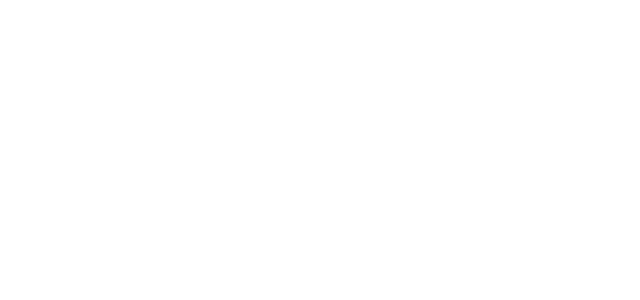
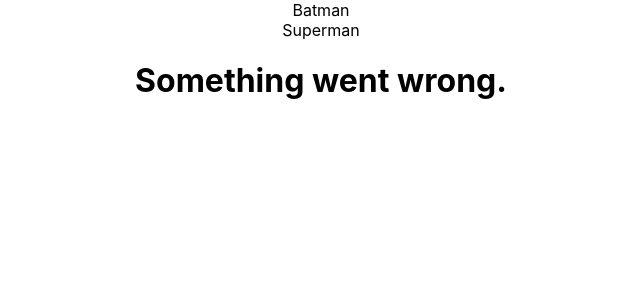
Before and after one commit to priyankarajana01/React-JS-Tutorial, a React (Create React App) app: page / in a window 1280 px wide. Shown: the top 300 px of the page, without its empty margins (319-959 px from the left). Built offline with nearby package versions, Linux system fonts and the light colour scheme.

Commit message:
error handling, portals

```diff
--- a/public/index.html
+++ b/public/index.html
@@ -29,6 +29,7 @@
   <body>
     <noscript>You need to enable JavaScript to run this app.</noscript>
     <div id="root"></div>
+    <div id="portal-root"></div>
     <!--
       This HTML file is a template.
       If you open it directly in the browser, you will see an empty page.
--- a/src/App.js
+++ b/src/App.js
@@ -28,6 +28,9 @@
 import Input from './components/Input';
 import FocusInput from './components/FocusInput';
 import FRParentInput from './components/FRParentInput';
+import PortalDemo from './components/PortalDemo';
+import Hero from './components/Hero';
+import ErrorBoundary from './components/ErrorBoundary';
 
 function App() {
   return (
@@ -71,7 +74,16 @@
       {/* <Input /> */}
       {/* <FocusInput /> */}
       {/* <FRParentInput /> */}
-
+      {/* <PortalDemo /> */}
+      <ErrorBoundary>
+        <Hero heroName="Batman" />
+      </ErrorBoundary>
+      <ErrorBoundary>
+        <Hero heroName="Superman" />
+      </ErrorBoundary>
+      <ErrorBoundary>
+        <Hero heroName="Joker" />
+      </ErrorBoundary>
 
       {/* <header className="App-header">
         <img src={logo} className="App-logo" alt="logo" />
--- /dev/null
+++ b/src/components/ErrorBoundary.js
@@ -0,0 +1,29 @@
+import React, { Component } from 'react'
+
+class ErrorBoundary extends Component {
+    constructor(props) {
+        super(props)
+
+        this.state = {
+         hasError: false
+        }
+    }
+    static getDerivedStateFromError(error) {
+        // Update state so the next render will show the fallback UI
+        return { hasError: true }
+    }
+    componentDidCatch(error, errorInfo) {
+        // You can also log the error to an error reporting service
+        console.log(error)
+        console.log(errorInfo)
+    }
+    render() {
+        if (this.state.hasError) {
+            // You can render any custom fallback UI
+            return <h1>Something went wrong.</h1>
+        }
+        return this.props.children;
+    }
+}
+
+export default ErrorBoundary
--- /dev/null
+++ b/src/components/Hero.js
@@ -0,0 +1,14 @@
+import React from 'react'
+
+function Hero({heroName}) {
+    if(heroName === 'Joker') {
+        throw new Error('Not a hero!')
+    }
+    return (
+        <div>
+            {heroName}
+        </div>
+    )
+}
+
+export default Hero
--- /dev/null
+++ b/src/components/PortalDemo.js
@@ -0,0 +1,13 @@
+import React from 'react'
+import ReactDOM from 'react-dom'
+
+function PortalDemo() {
+  return ReactDOM.createPortal(
+    <h1>
+        PortalDemo
+    </h1>,
+    document.getElementById('portal-root') // this is the id of the div in index.html
+  )
+}
+
+export default PortalDemo
```
Also changed, not shown: src/components/ParentComp.js (indentation only).
